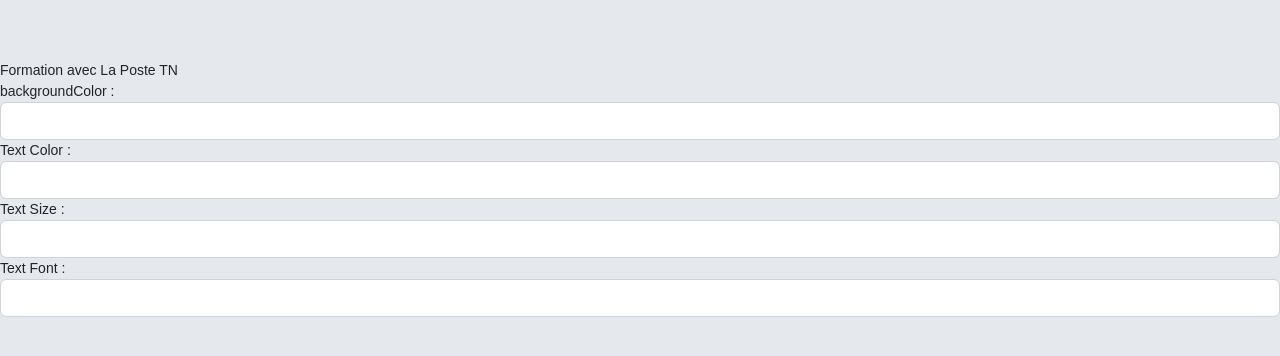
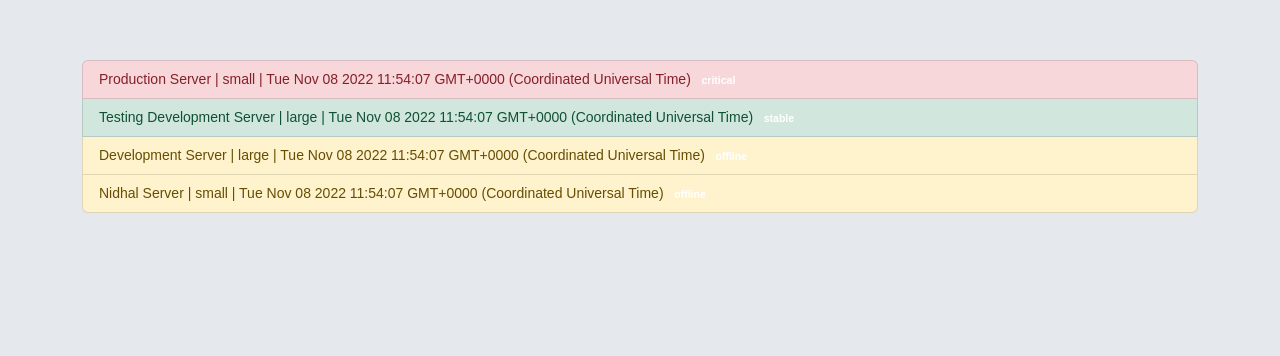
Before and after one commit to n2sy/LaPoste-III, an Angular app: page / in a window 1280 px wide. Shown: the top 356 px of the page. Built offline with nearby package versions, Linux system fonts and the light colour scheme.

Commit message:
manage-servers

```diff
--- a/src/app/app.component.html
+++ b/src/app/app.component.html
@@ -11,4 +11,6 @@
 
 <!-- <app-direct></app-direct> -->
 
-<app-ms-word></app-ms-word>
+<!-- <app-ms-word></app-ms-word> -->
+
+<app-manage-servers></app-manage-servers>
--- a/src/app/app.module.ts
+++ b/src/app/app.module.ts
@@ -14,9 +14,10 @@ import { HomeAccountComponent } from './accounts/home-account/home-account.compo
 import { ItemAccountComponent } from './accounts/item-account/item-account.component';
 import { DirectComponent } from './direct/direct.component';
 import { MsWordComponent } from './ms-word/ms-word.component';
+import { ManageServersComponent } from './manage-servers/manage-servers.component';
 
 @NgModule({
-  declarations: [AppComponent, FirstComponent, ChildComponent, CvComponent, ListeComponent, ItemComponent, DetailsComponent, AddAccountComponent, HomeAccountComponent, ItemAccountComponent, DirectComponent, MsWordComponent],
+  declarations: [AppComponent, FirstComponent, ChildComponent, CvComponent, ListeComponent, ItemComponent, DetailsComponent, AddAccountComponent, HomeAccountComponent, ItemAccountComponent, DirectComponent, MsWordComponent, ManageServersComponent],
   imports: [BrowserModule, FormsModule],
   providers: [],
   bootstrap: [AppComponent],
--- a/src/app/direct/direct.component.css
+++ b/src/app/direct/direct.component.css
@@ -0,0 +1,12 @@
+.c1 {
+  background-color: aqua;
+  color: blueviolet;
+}
+.c2 {
+  background-color: pink;
+  color: grey;
+}
+.c3 {
+  background-color: red;
+  color: green;
+}
--- a/src/app/direct/direct.component.html
+++ b/src/app/direct/direct.component.html
@@ -7,3 +7,14 @@
 </div>
 
 <button (click)="changeStyle()" class="btn btn-primary">Change Style</button>
+
+<div [ngClass]="{
+    'c1' : class1,
+    'c2' : class2,
+    'c3':  class3
+}
+">
+    Exemple de NgClass
+</div>
+
+<button (click)="switchClass()" class="btn btn-primary">Change Class</button>
--- a/src/app/direct/direct.component.ts
+++ b/src/app/direct/direct.component.ts
@@ -8,6 +8,10 @@ import { Component, OnInit } from '@angular/core';
 export class DirectComponent implements OnInit {
   bgColor = 'pink';
   couleur = 'blue';
+
+  class1 = true;
+  class2 = false;
+  class3 = false;
   constructor() {}
 
   ngOnInit(): void {}
@@ -16,4 +20,17 @@ export class DirectComponent implements OnInit {
     this.bgColor = 'black';
     this.couleur = 'red';
   }
+
+  switchClass() {
+    if (this.class1) {
+      this.class1 = false;
+      this.class2 = true;
+    } else if (this.class2) {
+      this.class2 = false;
+      this.class3 = true;
+    } else {
+      this.class3 = false;
+      this.class1 = true;
+    }
+  }
 }
--- /dev/null
+++ b/src/app/manage-servers/manage-servers.component.html
@@ -0,0 +1,10 @@
+<div class="container">
+    <ol class="list-group">
+        <li *ngFor="let serv of tabServers" class="list-group-item" [ngClass]="affecterClass(serv.statut)">
+            {{ serv.name }} | {{ serv.type}} |
+            {{ serv.date_d }}
+            <span class="badge badge-secondary">{{ serv.statut }} </span>
+
+        </li>
+    </ol>
+</div>
--- /dev/null
+++ b/src/app/manage-servers/manage-servers.component.ts
@@ -0,0 +1,46 @@
+import { Component, OnInit } from '@angular/core';
+
+@Component({
+  selector: 'app-manage-servers',
+  templateUrl: './manage-servers.component.html',
+  styleUrls: ['./manage-servers.component.css'],
+})
+export class ManageServersComponent implements OnInit {
+  tabServers = [
+    {
+      name: 'Production Server',
+      type: 'small',
+      date_d: new Date(),
+      statut: 'critical',
+    },
+    {
+      name: 'Testing Development Server',
+      type: 'large',
+      date_d: new Date(),
+      statut: 'stable',
+    },
+    {
+      name: 'Development Server',
+      type: 'large',
+      date_d: new Date(),
+      statut: 'offline',
+    },
+    {
+      name: 'Nidhal Server',
+      type: 'small',
+      date_d: new Date(),
+      statut: 'offline',
+    },
+  ];
+  constructor() {}
+
+  ngOnInit(): void {}
+
+  affecterClass(st) {
+    return {
+      'list-group-item-danger': st == 'critical' ? true : false,
+      'list-group-item-success': st == 'stable' ? true : false,
+      'list-group-item-warning': st == 'offline' ? true : false,
+    };
+  }
+}
```
Also changed, not shown: src/app/manage-servers/manage-servers.component.css (added), 1 other file (tests, documents, lock files or other folders).
